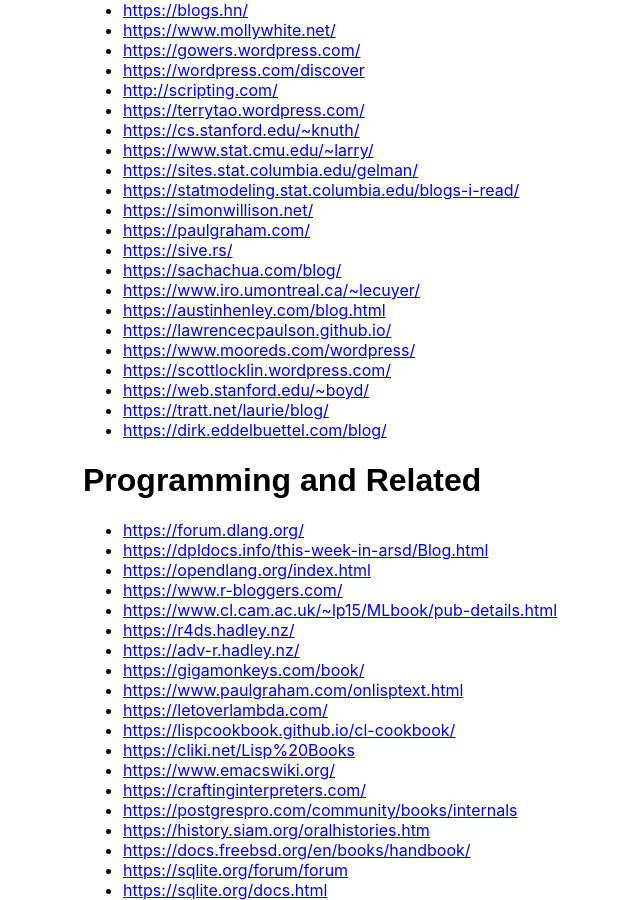
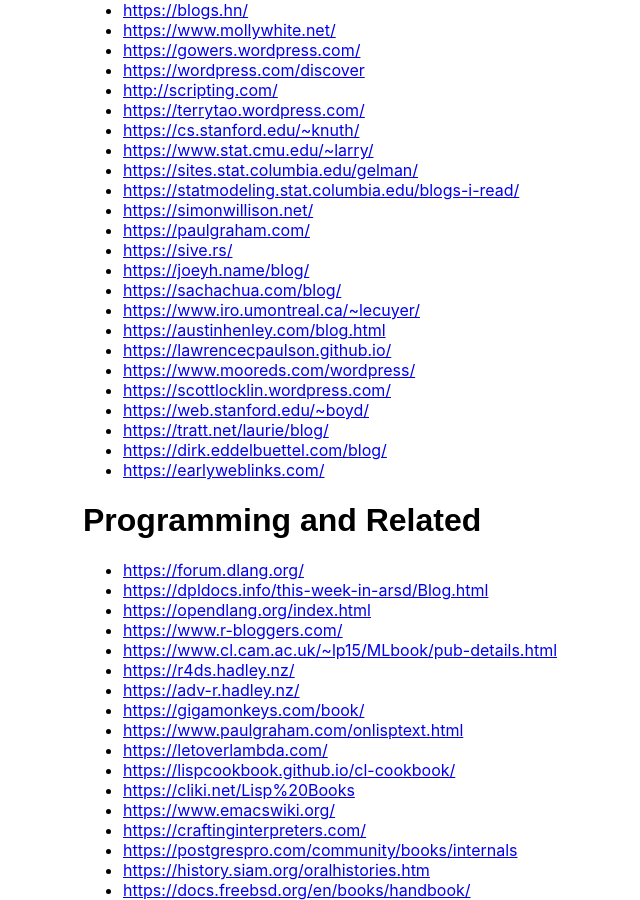
Before and after one commit to bachmeil/the-blog, a Jekyll site: the page built from _posts/2026-06-20-finding-content.md, in a window 1280 px wide and 900 px high, scrolled down 2461 px. Shown: the whole window, without its empty margins (167-807 px from the left). Built offline with Jekyll 4.4.1, drawn with Linux system fonts in a browser that asks for light colours.

Commit message:
Added more resources

```diff
--- a/_posts/2026-06-20-finding-content.md
+++ b/_posts/2026-06-20-finding-content.md
@@ -118,6 +118,7 @@
 - <https://simonwillison.net/>
 - <https://paulgraham.com/>
 - <https://sive.rs/>
+- <https://joeyh.name/blog/>
 - <https://sachachua.com/blog/>
 - <https://www.iro.umontreal.ca/~lecuyer/>
 - <https://austinhenley.com/blog.html>
@@ -127,6 +128,7 @@
 - <https://web.stanford.edu/~boyd/>
 - <https://tratt.net/laurie/blog/>
 - <https://dirk.eddelbuettel.com/blog/>
+- <https://earlyweblinks.com/>
 
 # Programming and Related
 
```
